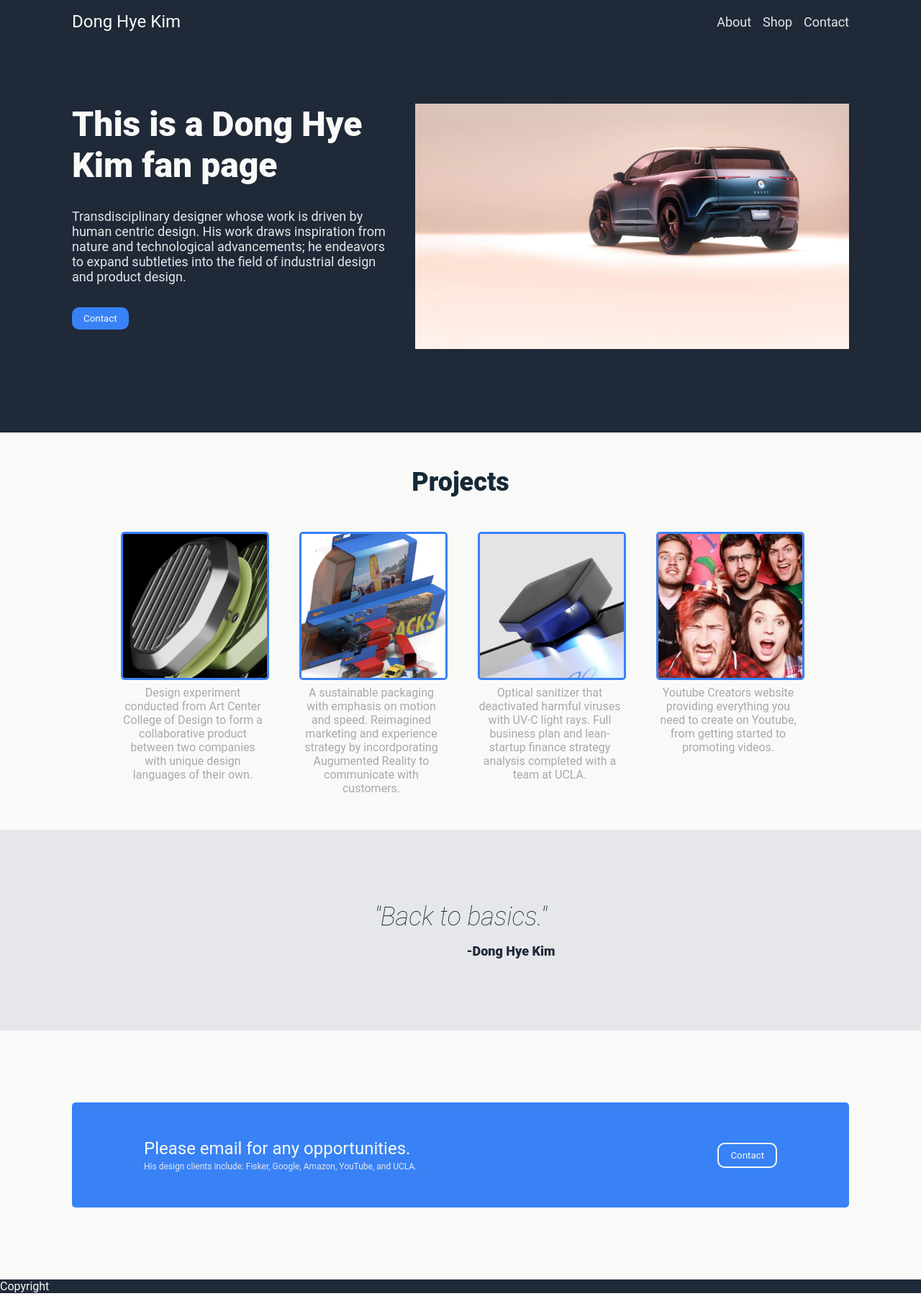
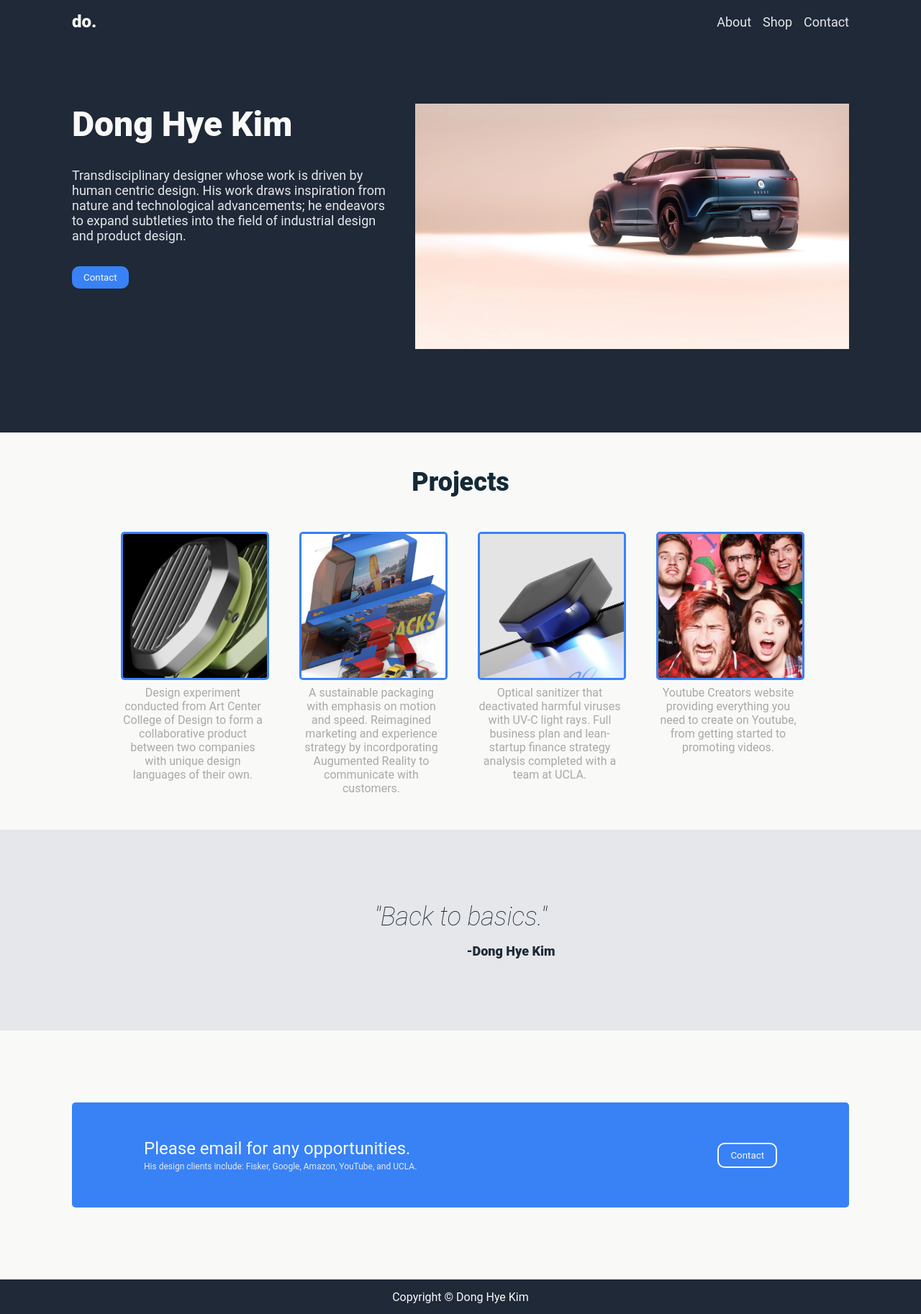
Before and after one commit to sungseanpark/donghye-lading-page, a plain HTML site: page index.html in a window 1280 px wide. Shown: the whole page at 72% size. Before the commit the page ends 1797 px from the top, so only its background shows below. Drawn offline with Linux system fonts and the light colour scheme.

Commit message:
Implement footer and edit hero section

```diff
--- a/index.html
+++ b/index.html
@@ -10,7 +10,7 @@
         <div class = "hero">
             <div class = "header">
                 <div class = "left-logo">
-                    Dong Hye Kim
+                    do.
                 </div>
                 <ul class = "right-links">
                     <li> <a href="#">About</a></li>
@@ -23,7 +23,7 @@
             <div class = "main">
                 <div class = "main-container">
                     <div class = "left-main">
-                        <div class = "main-text">This is a Dong Hye Kim fan page</div>
+                        <div class = "main-text">Dong Hye Kim</div>
                         <div class = "main-subtext">Transdisciplinary designer whose work is driven by human centric design. His work draws inspiration from nature and technological advancements; he endeavors to expand subtleties into the field of industrial design and product design.</div>
                         <button>Contact</button>
                     </div>
@@ -117,7 +117,7 @@
         </div>
 
         <div class= "footer">
-            Copyright
+            Copyright © Dong Hye Kim
         </div>
 
     </body>
--- a/style.css
+++ b/style.css
@@ -2,6 +2,7 @@ body {
     display: flex;
     flex-direction: column;
     margin: 0px;
+    min-height: 100vh;
     font-family: Roboto, sans-serif;
 }
 
@@ -44,8 +45,12 @@ body {
 }
 
 .footer {
+    display: flex;
     background-color: #1F2937;
     color: #F9FAF8;
+    justify-content: center;
+    align-items: center;
+    height: 48px;
 }
 
 .header {
@@ -56,6 +61,7 @@ body {
 
 .left-logo {
     font-size: 24px;
+    font-weight: 900;
     color: #F9FAF8;
 }
 
```
